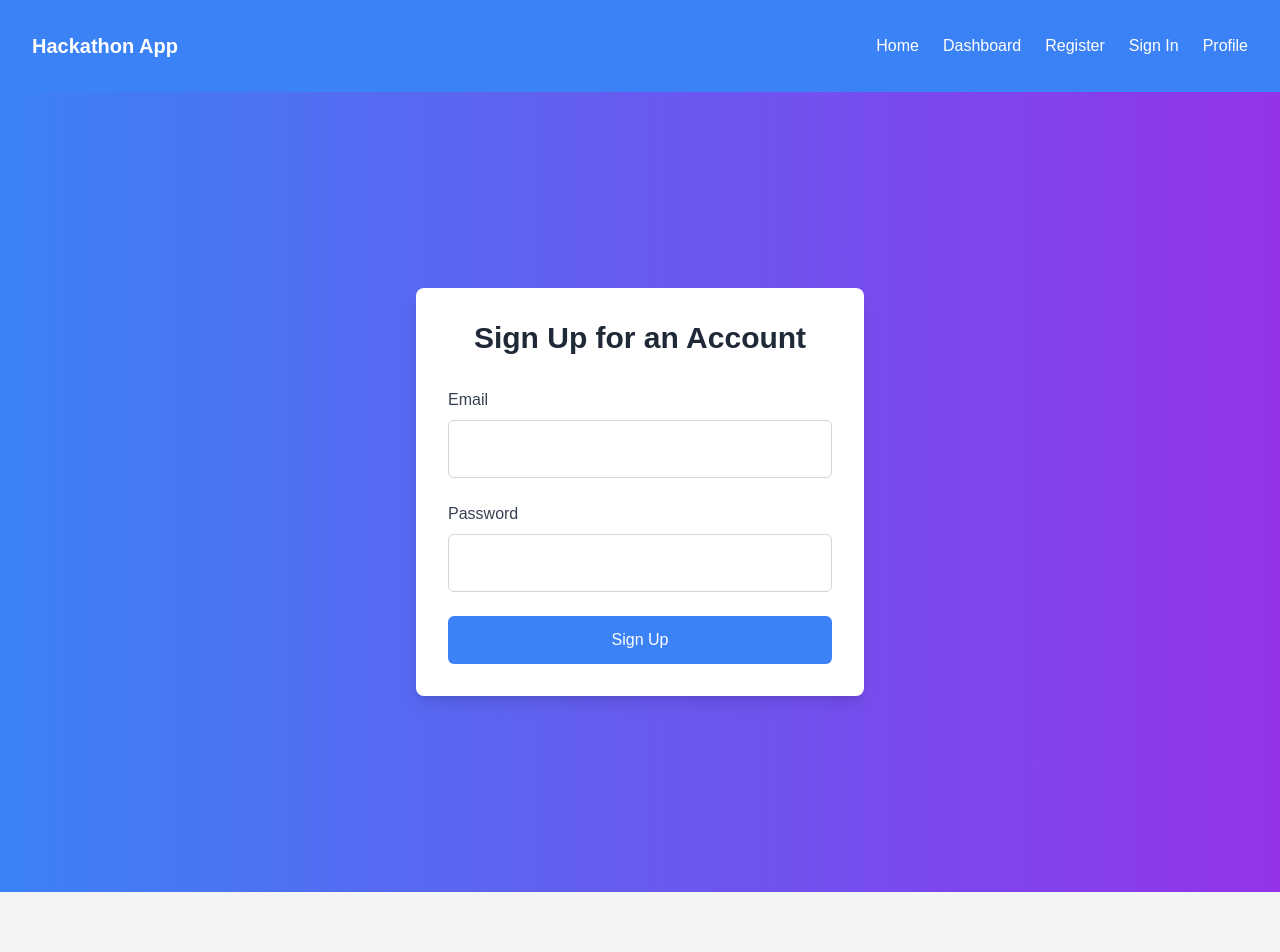
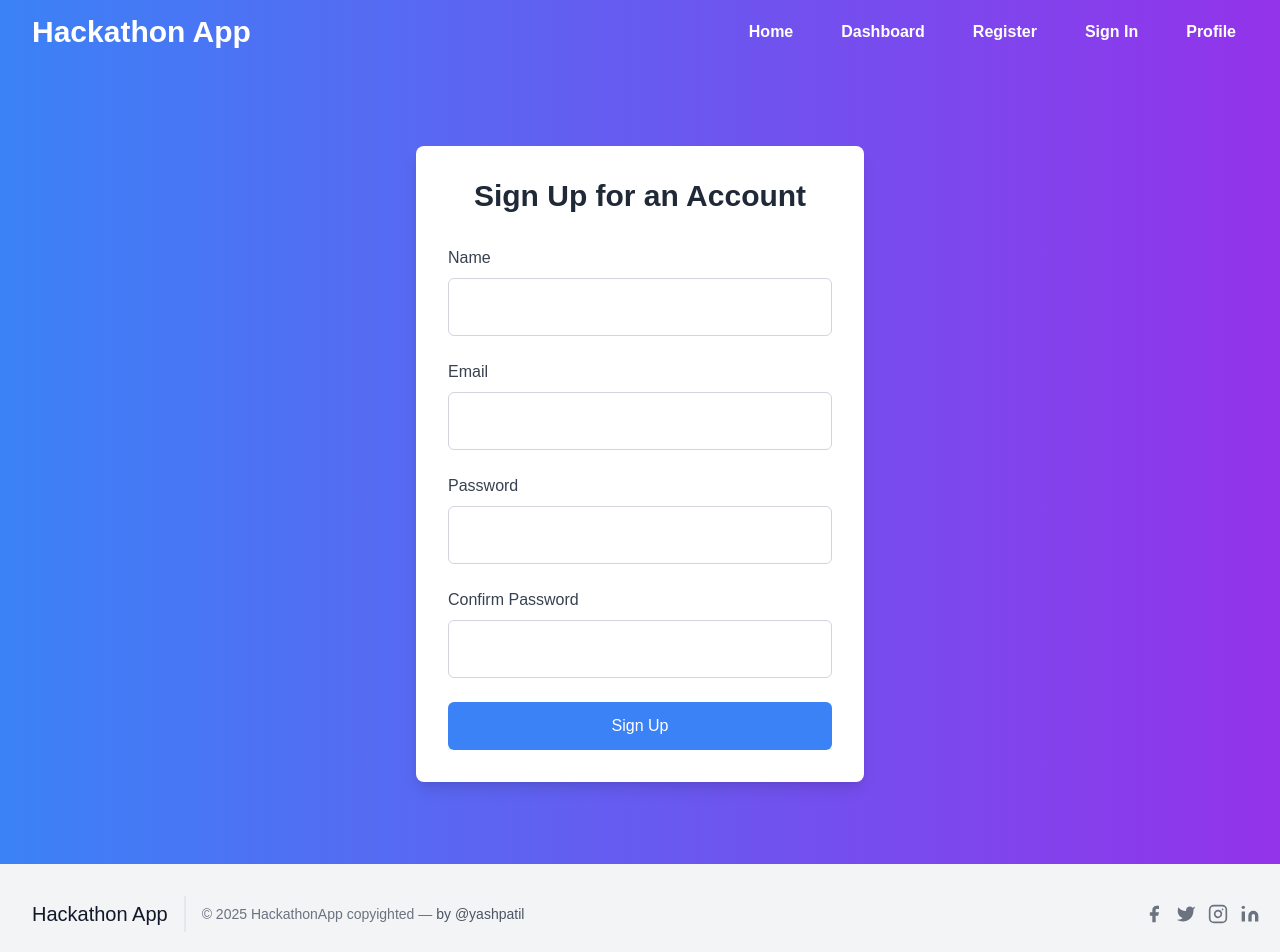
Before and after one commit to yashyp12/Hackathon-Management-System, a Next.js app: page /auth/signup in a window 1280 px wide. Shown: the top 952 px of the page. Before the commit the page ends 892 px from the top, so only its background shows below. Built offline with nearby package versions, Linux system fonts and the light colour scheme.

Commit message:
added login register

```diff
--- a/app/auth/signup/page.js
+++ b/app/auth/signup/page.js
@@ -1,22 +1,26 @@
-// app/auth/signup/page.js
-"use client";  // This marks the component as a Client Component
-
+"use client";
 import { useState } from "react";
 import { createUserWithEmailAndPassword } from "firebase/auth";
-import { auth } from "../../../lib/firebase";  // Correct path to firebase.js
-import { useRouter } from "next/navigation";  // Import useRouter for navigation
+import { auth } from "../../../lib/firebase";
+import { useRouter } from "next/navigation";
 
 export default function SignUp() {
+  const [name, setName] = useState("");
   const [email, setEmail] = useState("");
   const [password, setPassword] = useState("");
+  const [confirmPassword, setConfirmPassword] = useState("");
   const [error, setError] = useState("");
-  const router = useRouter();  // useRouter hook for navigation
+  const router = useRouter();
 
   const handleSubmit = async (e) => {
     e.preventDefault();
+    if (password !== confirmPassword) {
+      setError("Passwords do not match.");
+      return;
+    }
     try {
       await createUserWithEmailAndPassword(auth, email, password);
-      router.push("/dashboard");  // Redirect to the dashboard after successful signup
+      router.push("/auth/signin"); // Redirect to login after signup
     } catch (error) {
       console.error(error);
       setError("Failed to create an account. Please try again.");
@@ -30,6 +34,16 @@ export default function SignUp() {
           Sign Up for an Account
         </h2>
         <form onSubmit={handleSubmit} className="space-y-6">
+          <div>
+            <label className="block text-gray-700 font-medium">Name</label>
+            <input
+              type="text"
+              className="w-full p-4 mt-2 border border-gray-300 rounded-md focus:outline-none focus:ring-2 focus:ring-blue-500"
+              value={name}
+              onChange={(e) => setName(e.target.value)}
+              required
+            />
+          </div>
           <div>
             <label className="block text-gray-700 font-medium">Email</label>
             <input
@@ -50,7 +64,17 @@ export default function SignUp() {
               required
             />
           </div>
-          {error && <p className="text-red-500">{error}</p>} {/* Show error if any */}
+          <div>
+            <label className="block text-gray-700 font-medium">Confirm Password</label>
+            <input
+              type="password"
+              className="w-full p-4 mt-2 border border-gray-300 rounded-md focus:outline-none focus:ring-2 focus:ring-blue-500"
+              value={confirmPassword}
+              onChange={(e) => setConfirmPassword(e.target.value)}
+              required
+            />
+          </div>
+          {error && <p className="text-red-500">{error}</p>}
           <button
             type="submit"
             className="w-full bg-blue-500 text-white py-3 rounded-md mt-4 hover:bg-blue-600 transition duration-300"
--- a/app/dashboard/page.js
+++ b/app/dashboard/page.js
@@ -1,77 +1,40 @@
-"use client";  // Marks the component as a Client Component
+"use client";
 
 import { useEffect, useState } from "react";
-import { auth, db } from "../../lib/firebase"; // Correctly import Firestore and Auth
-import { onAuthStateChanged } from "firebase/auth";
-import { collection, getDocs, query, where } from "firebase/firestore";
-import { useRouter } from "next/navigation";
 
 export default function Dashboard() {
-  const [user, setUser] = useState(null);
   const [participatedHackathons, setParticipatedHackathons] = useState([]);
-  const [upcomingHackathons, setUpcomingHackathons] = useState([]);
-  const router = useRouter();
 
   useEffect(() => {
-    const unsubscribe = onAuthStateChanged(auth, (currentUser) => {
-      if (currentUser) {
-        setUser(currentUser);
-        fetchParticipatedHackathons(currentUser.uid);
-        fetchUpcomingHackathons();
-      } else {
-        router.push("/auth/signin");
-      }
-    });
+    const storedHackathons = JSON.parse(localStorage.getItem("participatedHackathons")) || [];
+    setParticipatedHackathons(storedHackathons);
+  }, []);
 
-    return () => unsubscribe();
-  }, [router]);
-
-  const fetchParticipatedHackathons = async (userId) => {
-    try {
-      const q = query(
-        collection(db, "hackathons"),
-        where("participants", "array-contains", userId)
-      );
-      const querySnapshot = await getDocs(q);
-      const hackathons = querySnapshot.docs.map((doc) => ({
-        id: doc.id,
-        ...doc.data(),
-      }));
-      setParticipatedHackathons(hackathons);
-    } catch (error) {
-      console.error("Error fetching participated hackathons:", error);
-    }
+  const removeParticipation = (hackathonId) => {
+    const updatedHackathons = participatedHackathons.filter((hackathon) => hackathon.id !== hackathonId);
+    setParticipatedHackathons(updatedHackathons);
+    localStorage.setItem("participatedHackathons", JSON.stringify(updatedHackathons));
+    alert("You have been removed from the hackathon.");
   };
-
-  const fetchUpcomingHackathons = async () => {
-    try {
-      const querySnapshot = await getDocs(collection(db, "hackathons"));
-      const hackathons = querySnapshot.docs
-        .map((doc) => ({
-          id: doc.id,
-          ...doc.data(),
-        }))
-        .filter((hackathon) => new Date(hackathon.date) > new Date());
-      setUpcomingHackathons(hackathons);
-    } catch (error) {
-      console.error("Error fetching upcoming hackathons:", error);
-    }
-  };
-
-  if (!user) {
-    return <div>Loading...</div>;
-  }
 
   return (
     <div className="max-w-7xl mx-auto p-4">
-      <h1 className="text-2xl font-bold mb-4">Welcome, {user.email}</h1>
-      <section className="mb-8">
-        <h2 className="text-xl font-semibold">Your Participated Hackathons</h2>
+      <h1 className="text-2xl font-bold mb-4">Dashboard</h1>
+      <section>
+        <h2 className="text-xl font-semibold mb-4">Your Participated Hackathons</h2>
         {participatedHackathons.length > 0 ? (
-          <ul className="list-disc pl-6">
+          <ul className="grid grid-cols-1 md:grid-cols-2 lg:grid-cols-3 gap-6">
             {participatedHackathons.map((hackathon) => (
-              <li key={hackathon.id} className="mb-2">
-                {hackathon.name} - {new Date(hackathon.date).toLocaleDateString()}
+              <li key={hackathon.id} className="p-4 bg-white rounded-lg shadow">
+                <h3 className="text-lg font-semibold">{hackathon.name}</h3>
+                <p className="text-sm text-gray-600">{hackathon.description}</p>
+                <p className="text-sm text-gray-500 mt-2">Date: {hackathon.date}</p>
+                <button
+                  onClick={() => removeParticipation(hackathon.id)}
+                  className="mt-4 px-4 py-2 bg-red-500 text-white rounded hover:bg-red-600"
+                >
+                  Remove
+                </button>
               </li>
             ))}
           </ul>
@@ -79,35 +42,6 @@ export default function Dashboard() {
           <p>You have not participated in any hackathons yet.</p>
         )}
       </section>
-      <section>
-        <h2 className="text-xl font-semibold">Upcoming Hackathons</h2>
-        {upcomingHackathons.length > 0 ? (
-          <ul className="list-disc pl-6">
-            {upcomingHackathons.map((hackathon) => (
-              <li key={hackathon.id} className="mb-2">
-                {hackathon.name} - {new Date(hackathon.date).toLocaleDateString()}
-                <button
-                  className="ml-4 px-3 py-1 bg-blue-500 text-white rounded"
-                  onClick={() => registerForHackathon(hackathon.id)}
-                >
-                  Register
-                </button>
-              </li>
-            ))}
-          </ul>
-        ) : (
-          <p>No upcoming hackathons at the moment.</p>
-        )}
-      </section>
     </div>
   );
 }
-
-const registerForHackathon = async (hackathonId) => {
-  try {
-    // Update Firestore with the user's participation
-    console.log("Registering for hackathon:", hackathonId);
-  } catch (error) {
-    console.error("Error registering for hackathon:", error);
-  }
-};
--- a/app/layout.js
+++ b/app/layout.js
@@ -1,22 +1,22 @@
 // app/layout.js
  import React from 'react';
 import '/globals.css';
- import Navbar from '@/components/Navbar';
-//  import SessionWrapper from '@/components/SessionWrapper';
+ import Navbar from '@/components/Navbar.js';
+ import Footer from '@/components/Footer';
+
 
 export default function Layout({ children }) {
   return (
        <html lang="en">
-        {/* <SessionWrapper> */}
-        <body className="min-h-screen bg-gray-100">
-          <header className="bg-blue-500 p-4 text-white">
+         <body className="min-h-screen bg-gray-100">
+          <header className="bg-cyan-400">
+
             <Navbar />
            </header>
           <main>{children}</main> {/* This renders the content of each page */}
 
-
+           <Footer />
         </body>
-    {/* </SessionWrapper> */}
-      </html>
+       </html>
   );
 }
--- a/app/profile/page.js
+++ b/app/profile/page.js
@@ -3,6 +3,8 @@
 import { useState, useEffect } from "react";
 import { auth, db } from "../../lib/firebase";
 import { doc, getDoc, updateDoc } from "firebase/firestore";
+import { PhoneAuthCredential } from "firebase/auth";
+// import Email from "next-auth/providers/email";
 
 export default function Profile() {
   const [user, setUser] = useState(null);
@@ -44,11 +46,23 @@ export default function Profile() {
         value={name}
         onChange={(e) => setName(e.target.value)}
       />
+
+
+      <label className="block mb-2">Phone</label>
+      <input
+        type="text"
+        className="border p-2 w-full mb-4"
+        value={PhoneAuthCredential}
+        onChange={(e) => setName(e.target.value)}
+      />
+
+
+
       <button
         className="px-4 py-2 bg-blue-500 text-white rounded"
         onClick={handleSave}
       >
-        Save Changes
+        Update Profile
       </button>
     </div>
   );
--- a/components/Footer.js
+++ b/components/Footer.js
@@ -0,0 +1,48 @@
+"use client"
+import { useState } from "react";
+import Link from "next/link";
+
+export default function Footer() {
+  const [menuOpen, setMenuOpen] = useState(false);
+
+  return (
+
+
+<footer class="text-gray-600 body-font">
+  <div class="container px-5 py-8 mx-auto flex items-center sm:flex-row flex-col">
+    <a class="flex title-font font-medium items-center md:justify-start justify-center text-gray-900">
+
+      <span class="ml-3 text-xl">Hackathon App</span>
+    </a>
+    <p class="text-sm text-gray-500 sm:ml-4 sm:pl-4 sm:border-l-2 sm:border-gray-200 sm:py-2 sm:mt-0 mt-4">© 2025 HackathonApp copyighted —
+      <a href="/" class="text-gray-600 ml-1" rel="noopener noreferrer" target="">by @yashpatil</a>
+    </p>
+    <span class="inline-flex sm:ml-auto sm:mt-0 mt-4 justify-center sm:justify-start">
+      <a class="text-gray-500">
+        <svg fill="currentColor" stroke-linecap="round" stroke-linejoin="round" stroke-width="2" class="w-5 h-5" viewBox="0 0 24 24">
+          <path d="M18 2h-3a5 5 0 00-5 5v3H7v4h3v8h4v-8h3l1-4h-4V7a1 1 0 011-1h3z"></path>
+        </svg>
+      </a>
+      <a class="ml-3 text-gray-500">
+        <svg fill="currentColor" stroke-linecap="round" stroke-linejoin="round" stroke-width="2" class="w-5 h-5" viewBox="0 0 24 24">
+          <path d="M23 3a10.9 10.9 0 01-3.14 1.53 4.48 4.48 0 00-7.86 3v1A10.66 10.66 0 013 4s-4 9 5 13a11.64 11.64 0 01-7 2c9 5 20 0 20-11.5a4.5 4.5 0 00-.08-.83A7.72 7.72 0 0023 3z"></path>
+        </svg>
+      </a>
+      <a class="ml-3 text-gray-500">
+        <svg fill="none" stroke="currentColor" stroke-linecap="round" stroke-linejoin="round" stroke-width="2" class="w-5 h-5" viewBox="0 0 24 24">
+          <rect width="20" height="20" x="2" y="2" rx="5" ry="5"></rect>
+          <path d="M16 11.37A4 4 0 1112.63 8 4 4 0 0116 11.37zm1.5-4.87h.01"></path>
+        </svg>
+      </a>
+      <a class="ml-3 text-gray-500">
+        <svg fill="currentColor" stroke="currentColor" stroke-linecap="round" stroke-linejoin="round" stroke-width="0" class="w-5 h-5" viewBox="0 0 24 24">
+          <path stroke="none" d="M16 8a6 6 0 016 6v7h-4v-7a2 2 0 00-2-2 2 2 0 00-2 2v7h-4v-7a6 6 0 016-6zM2 9h4v12H2z"></path>
+          <circle cx="4" cy="4" r="2" stroke="none"></circle>
+        </svg>
+      </a>
+    </span>
+  </div>
+</footer>
+
+  );
+}
--- a/components/Navbar.js
+++ b/components/Navbar.js
@@ -1,22 +1,122 @@
-
+"use client"
+import { useState } from "react";
 import Link from "next/link";
 
 export default function Navbar() {
+  const [menuOpen, setMenuOpen] = useState(false);
+
   return (
-    <nav className="bg-blue-500 p-4">
-      <div className="max-w-7xl mx-auto flex justify-between items-center">
-        <div className="text-white font-bold text-xl">Hackathon App</div>
-        <div className="hidden md:flex space-x-6">
-          <Link href="/" className="text-white">Home</Link>
-          <Link href="/dashboard" className="text-white">Dashboard</Link>
-          <Link href="/auth/signup" className="text-white">Register</Link>
-          <Link href="/auth/signin" className="text-white">Sign In</Link>
-          <Link href="/profile" className="text-white">Profile</Link>
-        </div>
-        <div className="md:hidden">
-          <button className="text-white">Menu</button>
+    <nav className="bg-gradient-to-r from-blue-500 to-purple-600 shadow-md">
+      <div className="max-w-7xl mx-auto px-4 sm:px-6 lg:px-8">
+        <div className="flex justify-between items-center h-16">
+          {/* Log */}
+          <div className="flex-shrink-0 text-white font-bold text-3xl">
+            Hackathon App
+          </div>
+
+          {/* Desktop Menu */}
+          <div className="hidden md:flex space-x-6">
+            <Link
+              href="/"
+              className="text-white hover:bg-orange-700 px-3 py-2 rounded-md textmedium font-semibold"
+            >
+              Home
+            </Link>
+            <Link
+              href="/dashboard"
+              className="text-white hover:bg-orange-700 px-3 py-2 rounded-md text-medium font-semibold"
+            >
+              Dashboard
+            </Link>
+            <Link
+              href="/auth/signup"
+              className="text-white hover:bg-orange-700 px-3 py-2 rounded-md text-medium font-semibold"
+            >
+              Register
+            </Link>
+            <Link
+              href="/auth/signin"
+              className="text-white hover:bg-orange-700 px-3 py-2 rounded-md text-medium font-semibold"
+            >
+              Sign In
+            </Link>
+            <Link
+              href="/profile"
+              className="text-white hover:bg-orange-700 px-3 py-2 rounded-md text-medium font-semibold"
+            >
+              Profile
+            </Link>
+          </div>
+
+          {/* Mobile Menu Button */}
+          <div className="md:hidden">
+            <button
+              onClick={() => setMenuOpen(!menuOpen)}
+              className="text-white hover:bg-purple-700 p-2 rounded-md focus:outline-none focus:ring-2 focus:ring-white"
+              aria-label="Toggle Menu"
+            >
+              <svg
+                className="h-6 w-6"
+                xmlns="http://www.w3.org/2000/svg"
+                fill="none"
+                viewBox="0 0 24 24"
+                stroke="currentColor"
+                aria-hidden="true"
+              >
+                <path
+                  strokeLinecap="round"
+                  strokeLinejoin="round"
+                  strokeWidth="2"
+                  d={menuOpen ? "M6 18L18 6M6 6l12 12" : "M4 6h16M4 12h16M4 18h16"}
+                />
+              </svg>
+            </button>
+          </div>
         </div>
       </div>
+
+      {/* Mobile Menu */}
+      {menuOpen && (
+        <div className="md:hidden bg-blue-500">
+          <div className="px-2 pt-2 pb-3 space-y-1">
+            <Link
+              href="/"
+              className="block text-white hover:bg-purple-700 px-3 py-2 rounded-md text-base font-medium"
+              onClick={() => setMenuOpen(false)}
+            >
+              Home
+            </Link>
+            <Link
+              href="/dashboard"
+              className="block text-white hover:bg-purple-700 px-3 py-2 rounded-md text-base font-medium"
+              onClick={() => setMenuOpen(false)}
+            >
+              Dashboard
+            </Link>
+            <Link
+              href="/auth/signup"
+              className="block text-white hover:bg-purple-700 px-3 py-2 rounded-md text-base font-medium"
+              onClick={() => setMenuOpen(false)}
+            >
+              Register
+            </Link>
+            <Link
+              href="/auth/signin"
+              className="block text-white hover:bg-purple-700 px-3 py-2 rounded-md text-base font-medium"
+              onClick={() => setMenuOpen(false)}
+            >
+              Sign In
+            </Link>
+            <Link
+              href="/profile"
+              className="block text-white hover:bg-purple-700 px-3 py-2 rounded-md text-base font-medium"
+              onClick={() => setMenuOpen(false)}
+            >
+              Profile
+            </Link>
+          </div>
+        </div>
+      )}
     </nav>
   );
 }
--- a/package.json
+++ b/package.json
@@ -13,7 +13,8 @@
     "next": "^14.2.23",
     "next-auth": "^4.24.11",
     "react": "^18.3.1",
-    "react-dom": "^18.3.1"
+    "react-dom": "^18.3.1",
+    "swiper": "^11.2.0"
   },
   "devDependencies": {
     "autoprefixer": "^10.4.20",
```
Also changed, not shown: app/page.js (+72 -79 lines), 1 other file (tests, documents, lock files or other folders).
